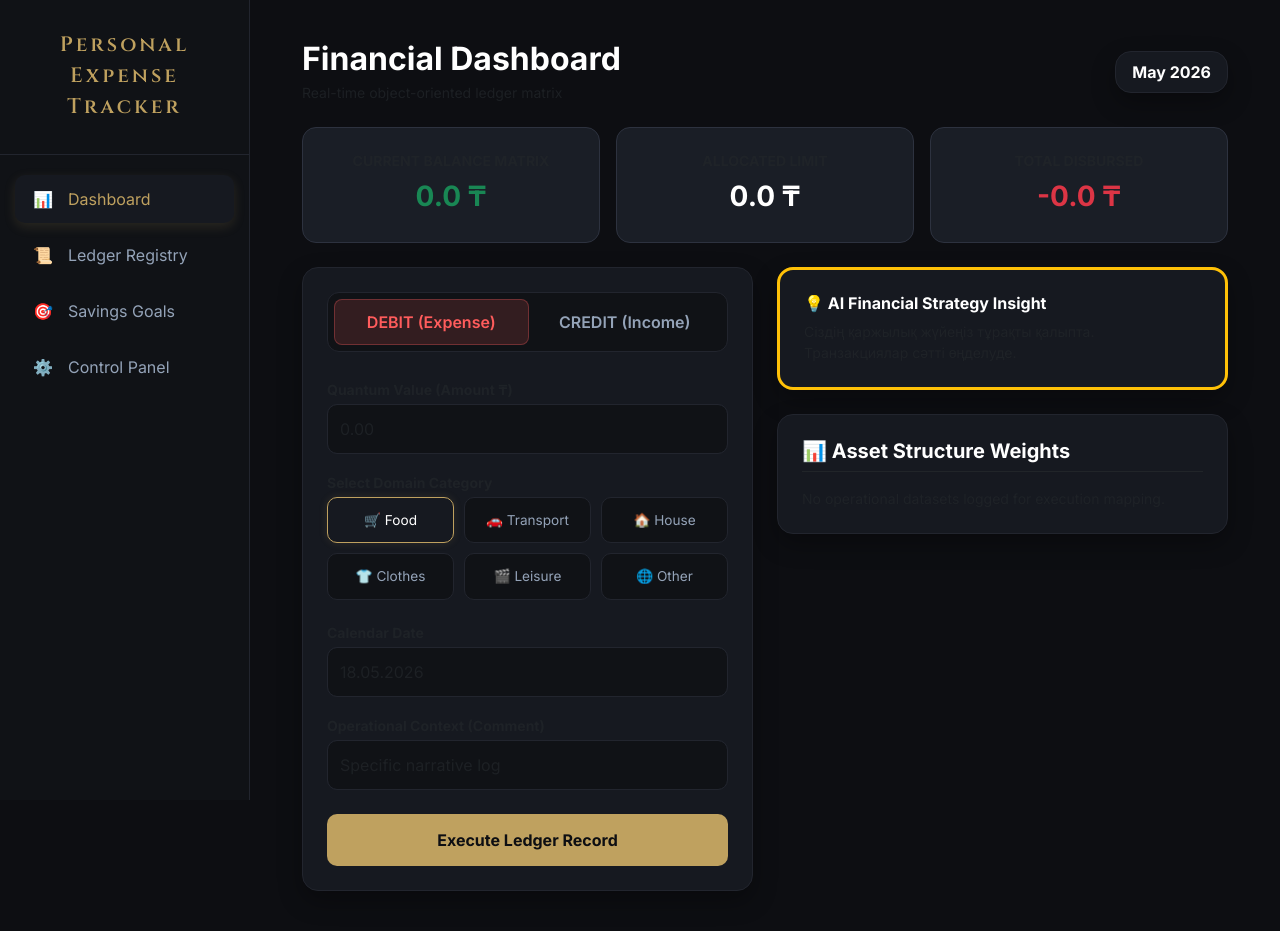
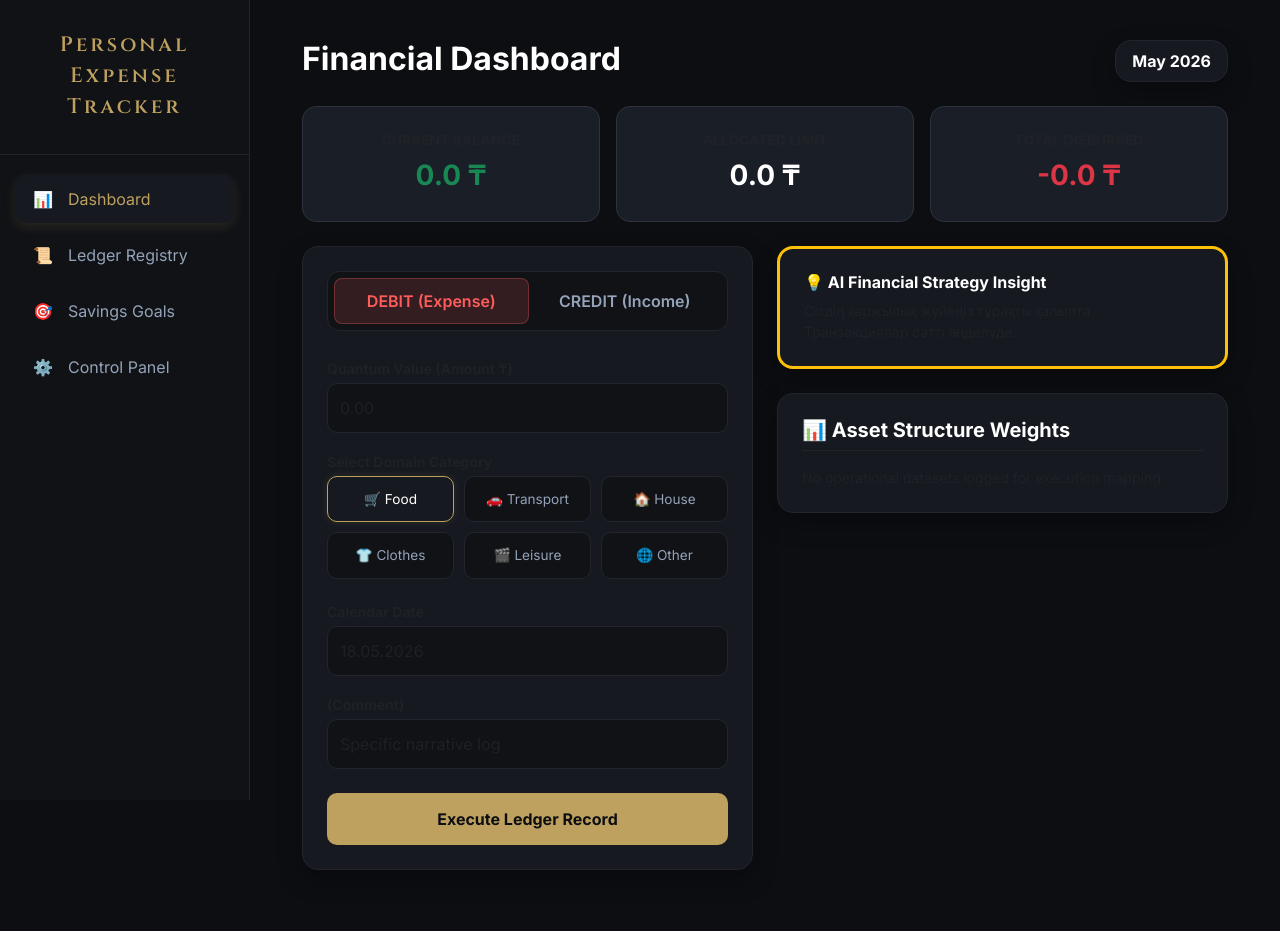
Before and after one commit to ersayyyn007-commits/final-project, a Flask app: page / in a window 1280 px wide. After the commit the page ends 870 px from the top, so only its background shows below. Run offline with Flask 3, Linux system fonts and the light colour scheme.

Commit message:
Update index.html

```diff
--- a/templates/index.html
+++ b/templates/index.html
@@ -225,7 +225,7 @@
             <div class="d-flex justify-content-between align-items-center mb-4">
                 <div>
                     <h2 class="fw-bold m-0 text-white" id="section-title">Financial Dashboard</h2>
-                    <p class="text-muted small m-0 mt-1">Real-time object-oriented ledger matrix</p>
+                    <p class="text-muted small m-0 mt-1"></p>
                 </div>
                 <div class="card-luxury py-2 px-3 fs-7 fw-bold text-white">May 2026</div>
             </div>
@@ -233,7 +233,7 @@
             <div class="row g-3 mb-4">
                 <div class="col-md-4">
                     <div class="metric-box">
-                        <span class="text-muted small text-uppercase fw-bold">Current Balance Matrix</span>
+                        <span class="text-muted small text-uppercase fw-bold">Current Balance </span>
                         <h3 class="fw-bold mt-2 {% if analytics and analytics.remaining < 0 %}text-danger{% else %}text-success{% endif %}">
                             {% if analytics %}{{ analytics.remaining }}{% else %}0{% endif %} ₸
                         </h3>
@@ -291,7 +291,7 @@
                                 </div>
 
                                 <div class="mb-4">
-                                    <label class="text-muted small mb-1 fw-bold">Operational Context (Comment)</label>
+                                    <label class="text-muted small mb-1 fw-bold">(Comment)</label>
                                     <input type="text" name="comment" class="form-control input-luxury" placeholder="Specific narrative log">
                                 </div>
 
@@ -307,7 +307,7 @@
                                 {% if analytics and analytics.advice %}
                                     {{ analytics.advice }}
                                 {% else %}
-                                    Жүйе транзакцияларды талдауға дайын. Жаңа мәлімет енгізіңіз.
+
                                 {% endif %}
                             </p>
                         </div>
```
